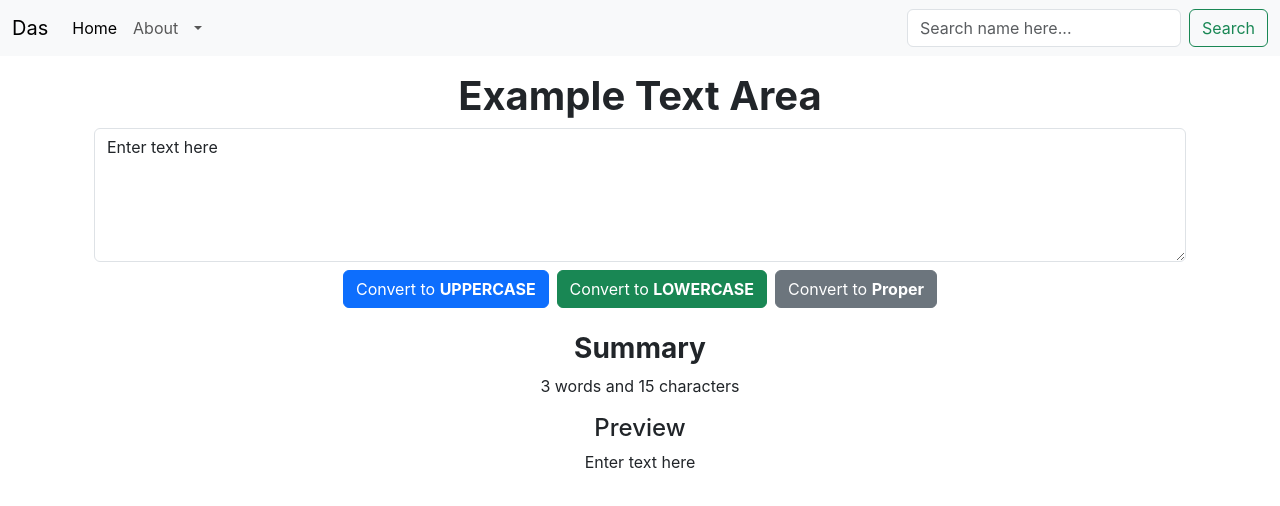
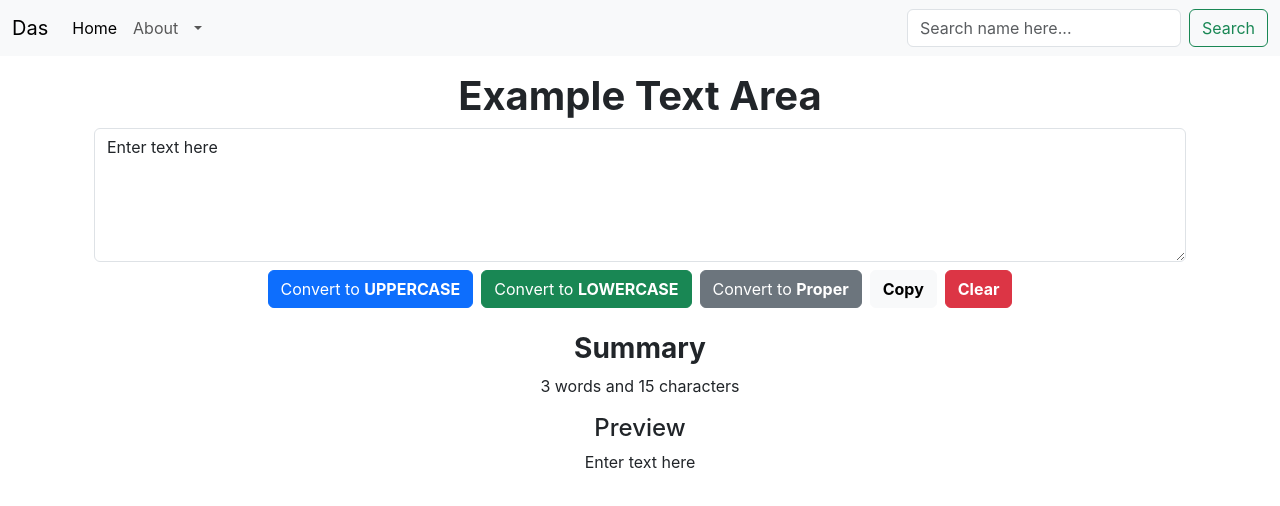
Before and after one commit to Das87/FirstReactApp, a React (Create React App) app: page / in a window 1280 px wide. Shown: the top 506 px of the page. Built offline with nearby package versions, Linux system fonts and the light colour scheme.

Commit message:
TextBox added and converter for lower,upper and propercase is added

```diff
--- a/src/components/TextBox.js
+++ b/src/components/TextBox.js
@@ -40,6 +40,16 @@ export default function Textbox() {
         setText(result);
     }
 
+    const copy=()=> {
+         // Copy the text inside the text field
+        navigator.clipboard.writeText(text);
+      }
+
+    const clickBtnClear=()=>{
+        let cleared="";
+        setText(cleared);
+    }
+
 
     const onUpdate = (event) => {
         // console.log("changed");
@@ -57,7 +67,8 @@ export default function Textbox() {
                     <button className="btn btn-primary my-2 mx-1" onClick={clickBtnUpper} type="submit">Convert to <b>UPPERCASE</b></button>
                     <button className="btn btn-success my-2 mx-1" onClick={clickBtnLower} type="submit">Convert to <b>LOWERCASE</b></button>
                     <button className="btn btn-secondary my-2 mx-1" onClick={clickBtnProper} type="submit">Convert to <b>Proper</b></button>
-
+                    <button className="btn btn-light my-2 mx-1" onClick={copy} type="submit"><b>Copy</b></button>
+                    <button className="btn btn-danger my-2 mx-1" onClick={clickBtnClear} type="submit"><b>Clear</b></button>
                 </div>
             </div>
 
```
